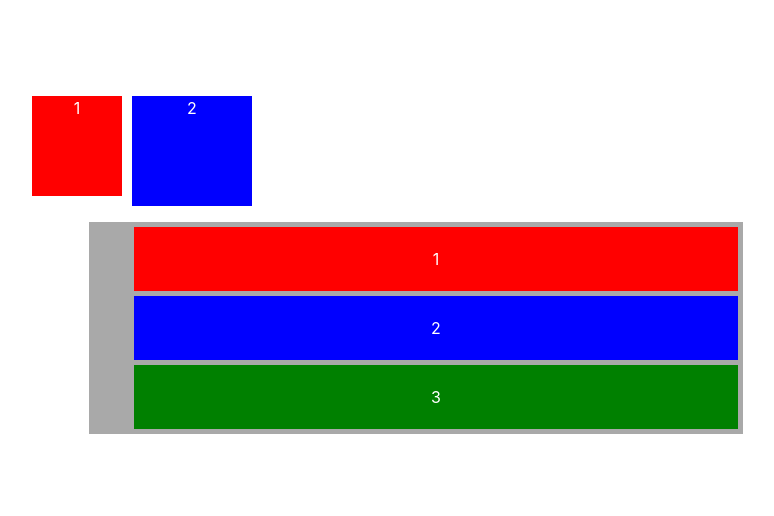
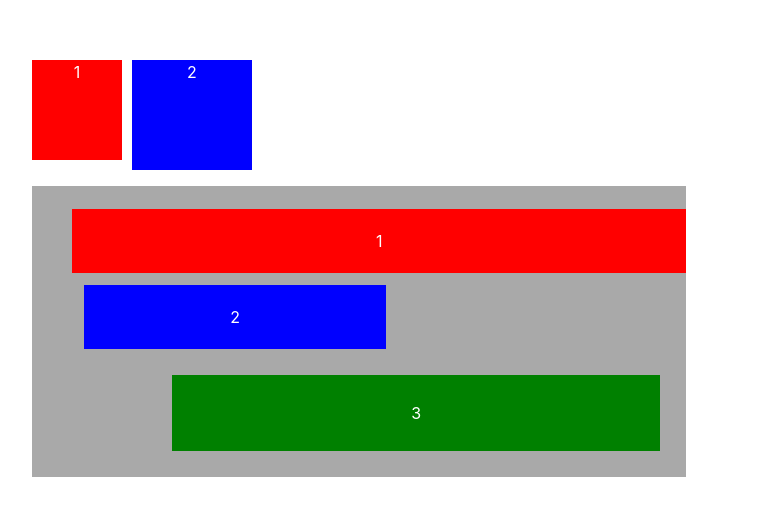
Before and after one commit to carlosjorger/vue-fluid-dnd, a Vue app: page / in a window 1280 px wide. Shown: the part 124-640 px from the top of the page, without its empty margins (224-998 px from the left). Built offline with nearby package versions, Linux system fonts and the light colour scheme.

Commit message:
✨ feat: change Draggable as a data provider component

```diff
--- a/src/App.vue
+++ b/src/App.vue
@@ -5,11 +5,8 @@ import Droppable from "./components/Droppable.vue";
 
 <template>
   <div style="width: 80%; display: flex; flex-direction: row; gap: 10px">
-    <Draggable
-      draggable-id="1"
-      enable-drag
-      :onDropChange="(_) => {}"
-      tag="div"
+    <Draggable draggable-id="1" enable-drag :onDropChange="(_) => {}">
+      <div
         style="
           color: white;
           background-color: red;
@@ -19,15 +16,10 @@ import Droppable from "./components/Droppable.vue";
         "
       >
         1
+      </div>
     </Draggable>
-    <Draggable
-      draggable-id="1"
-      enable-drag
-      :onDropChange="() => {}"
-      tag="div"
-      style="color: white; background-color: blue; width: 120px"
-    >
-      2
+    <Draggable draggable-id="1" enable-drag :onDropChange="() => {}">
+      <div style="color: white; background-color: blue; width: 120px">2</div>
     </Draggable>
   </div>
   <Droppable
@@ -38,39 +30,68 @@ import Droppable from "./components/Droppable.vue";
       background-color: darkgray;
       display: inline-block;
       overflow: hidden;
+      display: block;
     "
   >
     <Draggable
       draggable-id="1"
       enable-drag
       :onDropChange="() => {}"
-      tag="div"
-      style="color: white; background-color: red; padding: 20px 0; margin: 5px"
+      v-slot="{ provider }"
+      ><div
+        @mousedown="provider.mousedown($event)"
+        :class="provider.class"
+        :draggable-id="provider.draggableId"
+        style="
+          color: white;
+          background-color: red;
+          padding: 20px 0;
+          margin: 23px 0 12px;
+        "
       >
         1
+      </div>
     </Draggable>
     <Draggable
       draggable-id="2"
       enable-drag
       :onDropChange="() => {}"
-      tag="div"
-      style="color: white; background-color: blue; padding: 20px 0; margin: 5px"
+      v-slot="{ provider }"
+    >
+      <div
+        @mousedown="provider.mousedown($event)"
+        :class="provider.class"
+        :draggable-id="provider.draggableId"
+        style="
+          color: white;
+          background-color: blue;
+          padding: 20px 0;
+          margin: 12px;
+          margin-right: 300px;
+        "
       >
         2
+      </div>
     </Draggable>
     <Draggable
       draggable-id="3"
       enable-drag
       :onDropChange="() => {}"
-      tag="div"
+      v-slot="{ provider }"
+      ><div
+        @mousedown="provider.mousedown($event)"
+        :class="provider.class"
+        :draggable-id="provider.draggableId"
         style="
           color: white;
           background-color: green;
-        padding: 20px 0;
-        margin: 5px;
+          padding: 26px 0;
+          margin: 26px;
+          margin-left: 100px;
         "
       >
         3
+      </div>
     </Draggable>
   </Droppable>
 </template>
--- a/src/components/Draggable.vue
+++ b/src/components/Draggable.vue
@@ -1,24 +1,12 @@
-<template>
-  <component
-    :is="tag"
-    class="draggable"
-    @mousedown="onmousedown($event)"
-    @dragstart="ondragstart()"
-    ref="draggable"
-    :draggable-id="draggableId"
-  >
-    <slot></slot>
-  </component>
-</template>
+<template><slot :provider="provider"></slot></template>
 <script setup lang="ts">
 import { computed, onMounted, ref } from "vue";
 import eventBus from "@/utils/EventBus";
 const DRAG_EVENT = "drag";
 const DROP_EVENT = "drop";
-const { draggableId, tag } = defineProps<{
+const { draggableId } = defineProps<{
   draggableId: string;
   enableDrag: boolean;
-  tag: string;
 }>();
 const draggable = ref<HTMLElement>();
 const style = ref("");
@@ -27,7 +15,8 @@ const offset = ref({ offsetX: 0, offsetY: 0 });
 const dragging = ref(false);
 const index = ref(0);
 onMounted(() => {
-  style.value = draggable.value?.style.cssText ?? "";
+  provider.value.draggableId = draggableId;
+  // TODO: calculate de dragable_id
   eventBus.on(`${DRAG_EVENT}_${draggableId}`, (height: number) => {
     moveHeight(height);
   });
@@ -54,8 +43,10 @@ const onmousemove = function (event: MouseEvent, element: HTMLElement) {
   }
   setTransform(element, event.x, event.y);
 };
-const onmousedown = (event: DragEvent) => {
+const onmousedown = (event: MouseEvent) => {
   const element = event.target as HTMLElement;
+  draggable.value = element;
+  style.value = element.style.cssText;
   const { top, left } = element.getBoundingClientRect();
   const { offsetX, offsetY, x, y } = event;
   if (dragging.value) {
@@ -65,22 +56,30 @@ const onmousedown = (event: DragEvent) => {
   position.value = { top, left };
   offset.value = { offsetX, offsetY };
   emitDragEventToSiblings(element);
-  fixParentHeight();
+  fixParentHeight(element);
   setDraggingStyles(element);
   setTransform(element, x, y);
 
   document.addEventListener("mousemove", (event: MouseEvent) => {
     onmousemove(event, element);
   });
-  if (draggable.value) {
+  if (element) {
     assignOnmouseup((event: MouseEvent) => {
       onmouseup(event);
       assignOnmouseup(null);
     });
   }
 };
-const fixParentHeight = () => {
-  const element = draggable.value as HTMLElement;
+const ondragstart = () => {
+  return false;
+};
+const provider = ref({
+  draggableId: "",
+  mousedown: onmousedown,
+  class: "draggable",
+  dragstart: ondragstart,
+});
+const fixParentHeight = (element: HTMLElement) => {
   const parent = element.parentNode;
   const parentElement = parent as HTMLElement;
   if (parentElement) {
@@ -95,28 +94,37 @@ const emitDropEventToSiblings = (element: HTMLElement) => {
   emitEventToSiblings(element, DROP_EVENT);
 };
 const emitEventToSiblings = (element: HTMLElement, event: string) => {
+  let tranlation = { height: 0, widht: 0 };
   let { height } = element.getBoundingClientRect();
 
-  let sibling = element.nextSibling;
+  let sibling = element.nextElementSibling;
   const brother = sibling as HTMLElement;
   if (!(sibling instanceof HTMLElement)) {
     return;
   }
+  // console.log(
+  //   element.getBoundingClientRect().top - brother.getBoundingClientRect().top,
+  //   height
+  // );
   const brotherMarginTop = parseFloatEmpty(brother.style.marginTop);
   const marginBottom = parseFloatEmpty(element.style.marginBottom);
+  const marginTop = parseFloatEmpty(element.style.marginTop);
   if (brotherMarginTop <= marginBottom) {
-    height += brotherMarginTop;
+    tranlation.height = height + marginTop + marginBottom - brotherMarginTop;
+  } else {
+    tranlation.height = height + marginTop;
   }
   while (sibling) {
     var element = sibling as HTMLElement;
     if (sibling instanceof HTMLElement) {
       const siblingDraggableId = sibling.getAttribute("draggable-id");
 
-      eventBus.emit(`${event}_${siblingDraggableId}`, height);
+      eventBus.emit(`${event}_${siblingDraggableId}`, tranlation.height);
     }
-    sibling = sibling.nextSibling;
+    sibling = sibling.nextElementSibling;
   }
 };
+
 const assignOnmouseup = (
   onmouseupFunc: ((event: MouseEvent) => void) | null
 ) => {
@@ -161,9 +169,7 @@ const parseFloatEmpty = (value: string) => {
   }
   return parseFloat(value);
 };
-const ondragstart = () => {
-  return false;
-};
+
 const computedCursor = computed(() => (dragging.value ? "grabbing" : "grab"));
 </script>
 <style>
```
Lines whose indentation alone changed are shown as unchanged.
